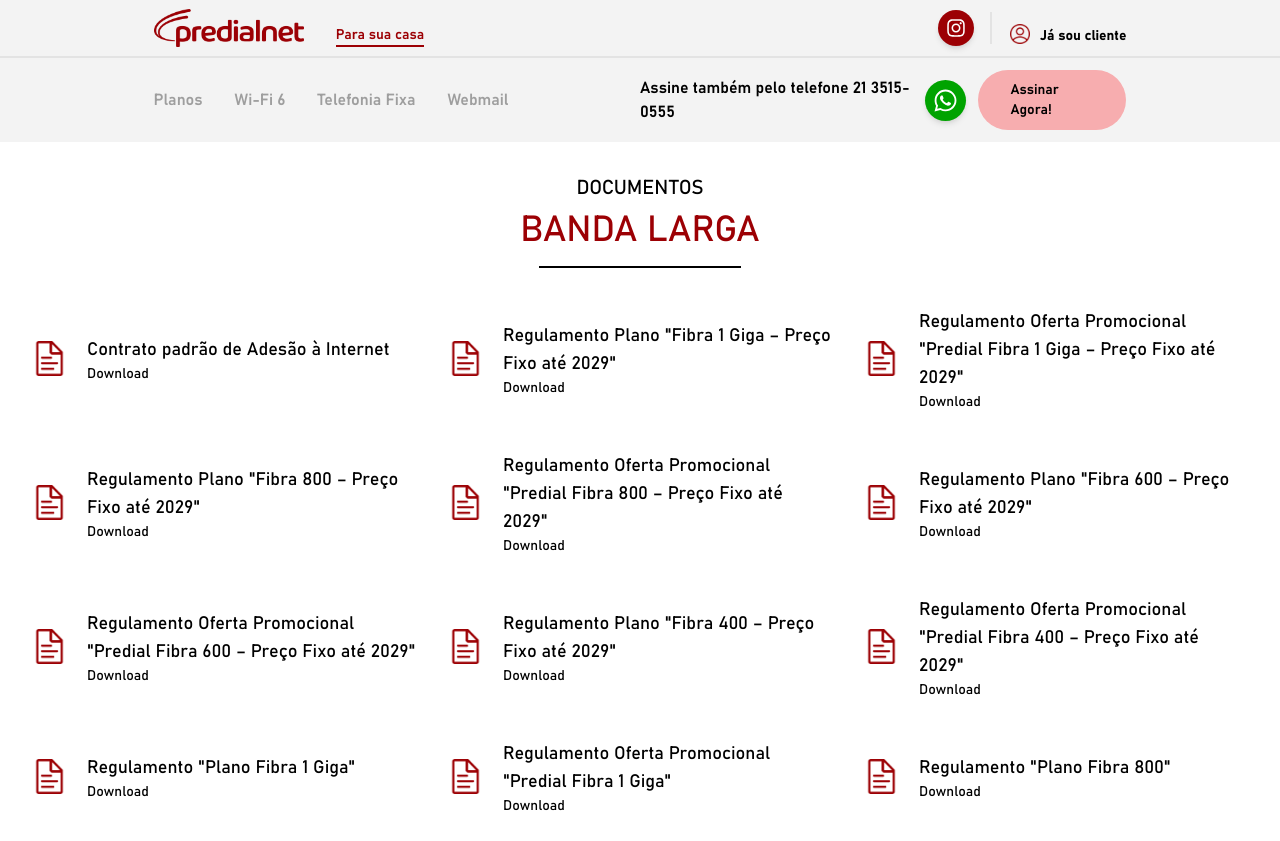
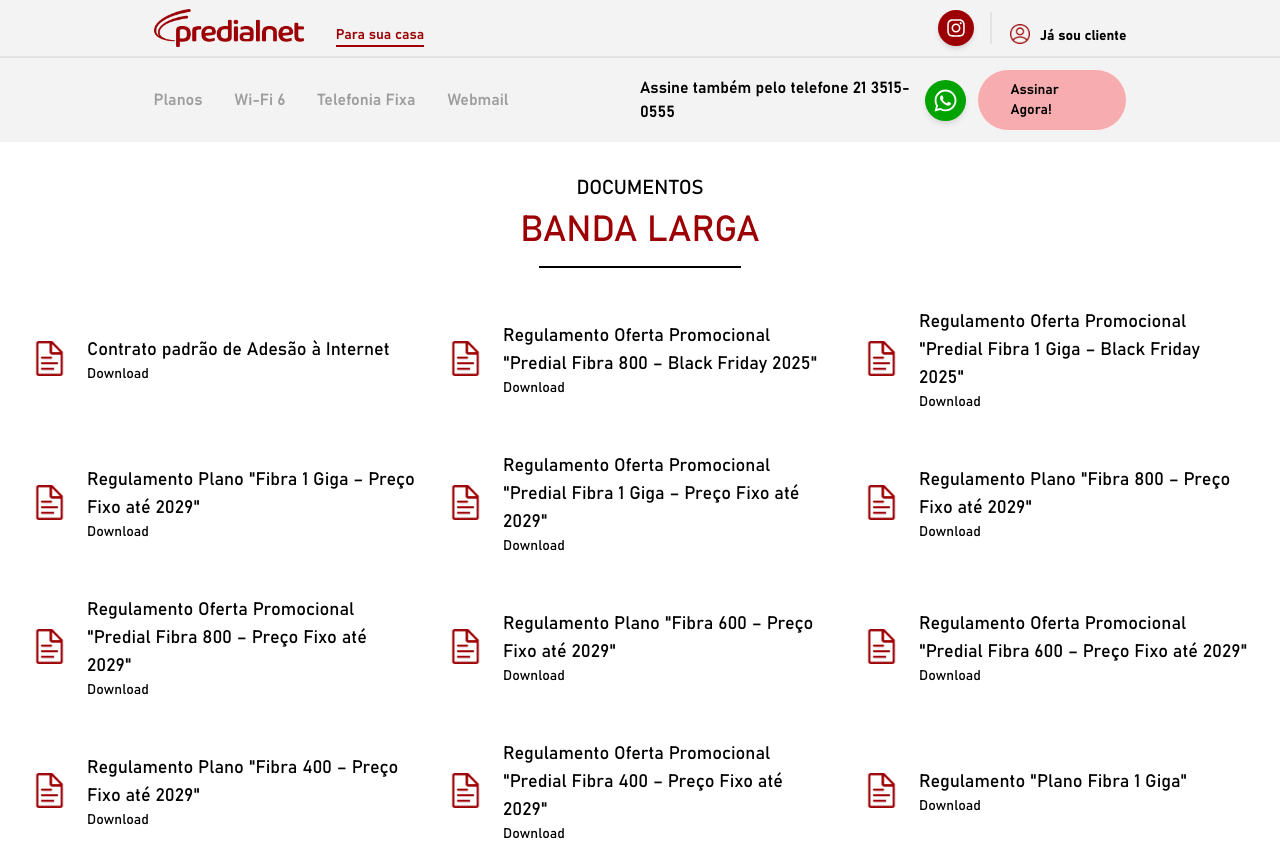
Before and after one commit to caiovidinha/site-predialnet, a Next.js app: page /documentos in a window 1280 px wide. Shown: the top 841 px of the page. Built offline with nearby package versions, Linux system fonts and the light colour scheme.

Commit message:
regulamento

```diff
--- a/src/components/DocumentsPage.jsx
+++ b/src/components/DocumentsPage.jsx
@@ -5,6 +5,14 @@
     {
       title: 'Contrato padrão de Adesão à Internet',
       link: 'https://www.predialnet.com.br/download/contrato-padrao-adesao-servico-internet.pdf',
+    },
+    {
+      title: 'Regulamento Oferta Promocional "Predial Fibra 800 – Black Friday 2025"',
+      link: 'https://www.predialnet.com.br/download/2025.11_Oferta_Conjunta_800-Black_Friday.pdf',
+    },
+    {
+      title: 'Regulamento Oferta Promocional "Predial Fibra 1 Giga – Black Friday 2025"',
+      link: 'https://www.predialnet.com.br/download/2025.11_Oferta_Conjunta_1_GB-Black_Friday.pdf',
     },
     {
       title: 'Regulamento Plano "Fibra 1 Giga – Preço Fixo até 2029"',
--- a/src/components/PlansModal.jsx
+++ b/src/components/PlansModal.jsx
@@ -9,8 +9,8 @@
   const regulamentoURL = plan.title == "600 mega"
   ? "https://www.predialnet.com.br/download/sumario-oferta-plano-fibra-600.pdf"
   : plan.title == "800 mega"
-  ? "https://www.predialnet.com.br/download/sumario-oferta-plano-fibra-800.pdf"
-  : "https://www.predialnet.com.br/download/sumario-oferta-plano-fibra-1giga.pdf"
+  ? "https://www.predialnet.com.br/download/2025.11_Oferta_Conjunta_800-Black_Friday.pdf"
+  : "https://www.predialnet.com.br/download/2025.11_Oferta_Conjunta_1_GB-Black_Friday.pdf"
 
 
   useEffect(() => {
```
